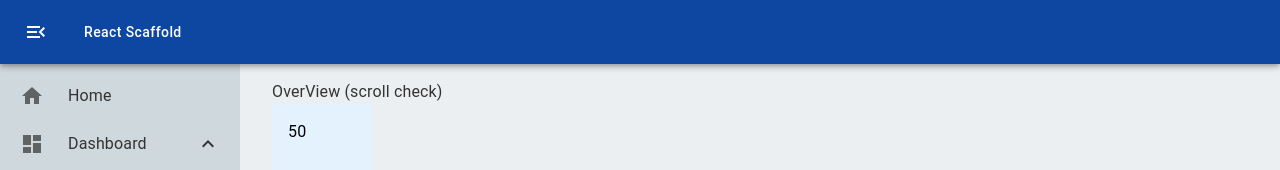
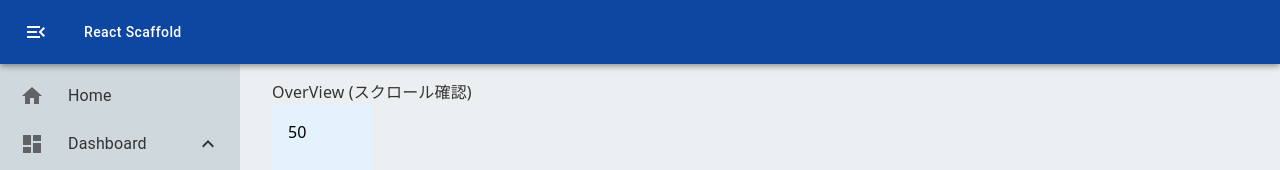
Before and after one commit to kosukekashiwa/react-scaffold, a React app: page /ui in a window 1280 px wide. Shown: the top 170 px of the page. Built offline with nearby package versions, Linux system fonts and the light colour scheme; the HTML template or start-up script is replaced by a standard one.

Commit message:
google fonts

```diff
--- a/src/App.tsx
+++ b/src/App.tsx
@@ -294,7 +294,7 @@ const OverView: React.VFC = () => {
   const pallete = [50, 100, 200, 300, 400, 500, 600, 700, 800, 900];
   return (
     <Box>
-      <Box>OverView (scroll check)</Box>
+      <Box>OverView (スクロール確認)</Box>
       <Stack>
         {pallete.map((code) => (
           <Box
--- a/src/views/theme.ts
+++ b/src/views/theme.ts
@@ -16,6 +16,7 @@ const theme = createTheme({
           minWidth: `${FLEXIBLE_MIN_WIDTH}px`,
           color: '#333333',
           backgroundColor: blueGrey[50],
+          fontFamily: ['Noto Sans', 'Noto Sans JP', 'sans-serif'].join(','),
         },
       },
     },
```
Also changed, not shown: 1 other file (tests, documents, lock files or other folders).
